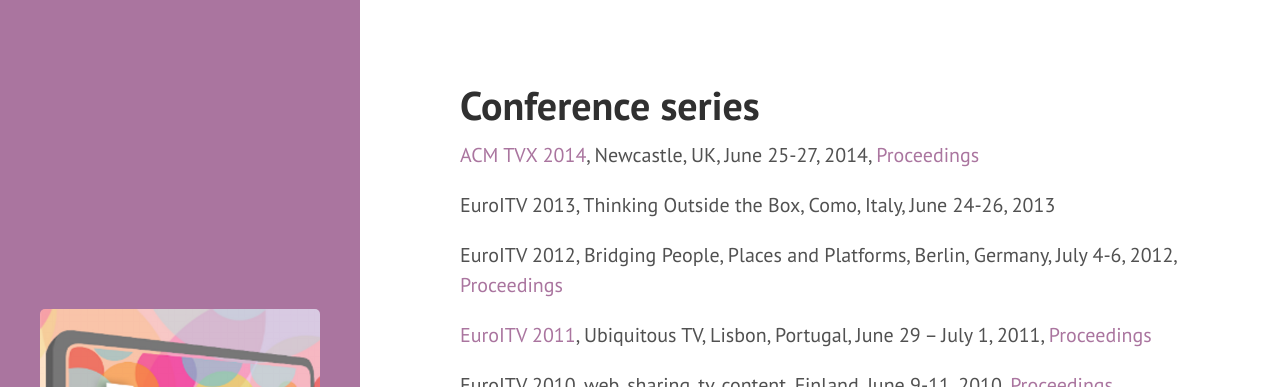
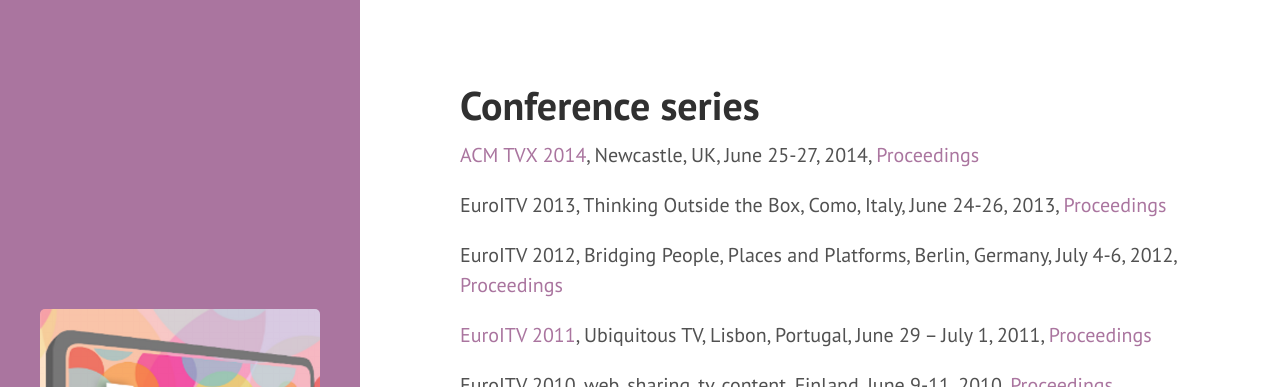
Before and after one commit to acmtvx/www, a Jekyll site: the page built from conference_series.md, in a window 1280 px wide and 1000 px high. Shown: the top 387 px of the window. Built offline with Jekyll 4.4.1, drawn with Linux system fonts in a browser that asks for light colours; Markdown is read by kramdown in place of the engine named in the settings.

Commit message:
Update conference_series.md

```diff
--- a/conference_series.md
+++ b/conference_series.md
@@ -5,7 +5,7 @@ title: Conference series
 
 [ACM TVX 2014](http://tvx2014.com/), Newcastle, UK, June 25-27, 2014, [Proceedings](http://dl.acm.org/citation.cfm?id=2602299&coll=DL&dl=ACM)
 
-EuroITV 2013, Thinking Outside the Box, Como, Italy, June 24-26, 2013
+EuroITV 2013, Thinking Outside the Box, Como, Italy, June 24-26, 2013, [Proceedings](http://dl.acm.org/citation.cfm?id=2465958)
 
 EuroITV 2012, Bridging People, Places and Platforms, Berlin, Germany, July 4-6, 2012, [Proceedings](http://dl.acm.org/citation.cfm?id=2325616)
 
```
